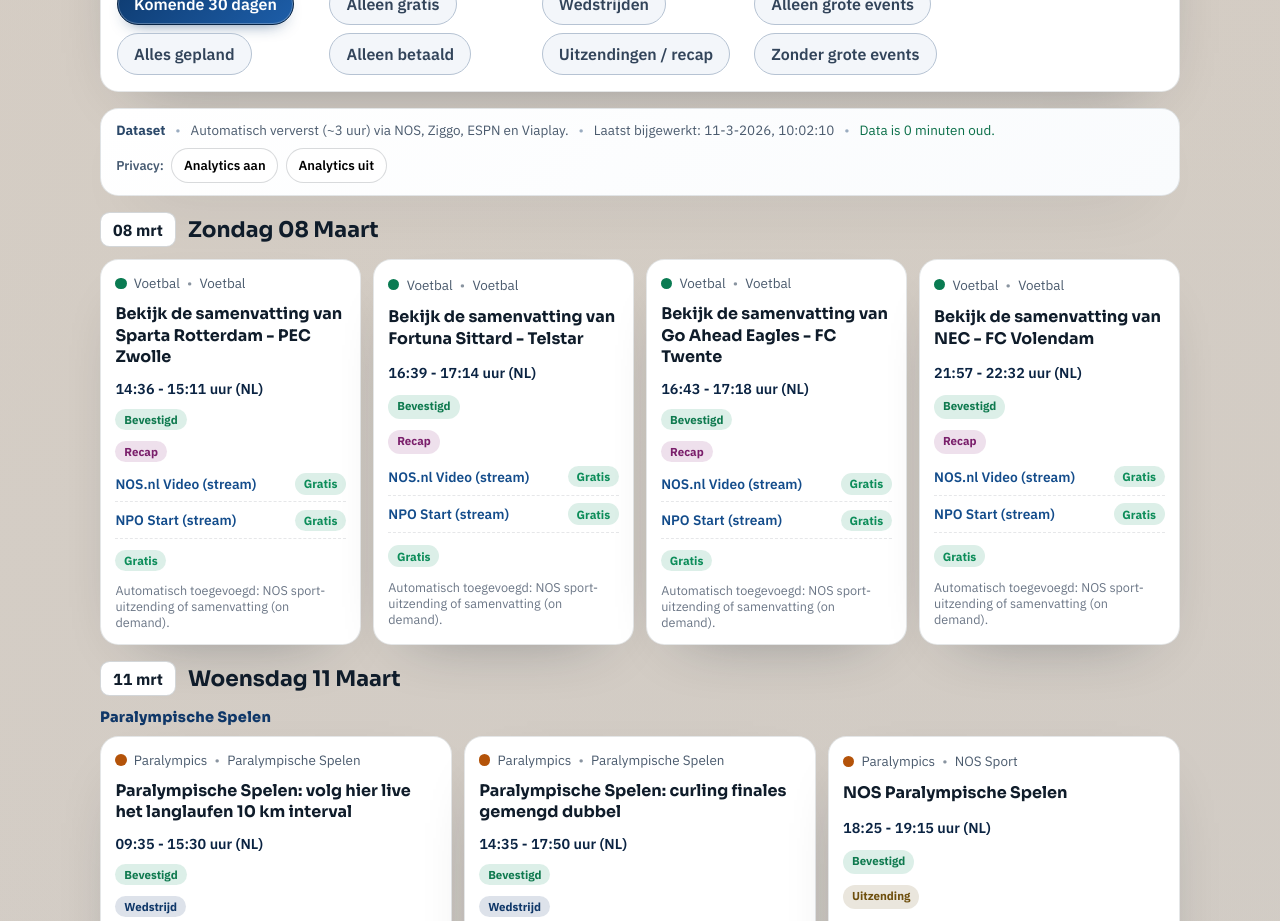
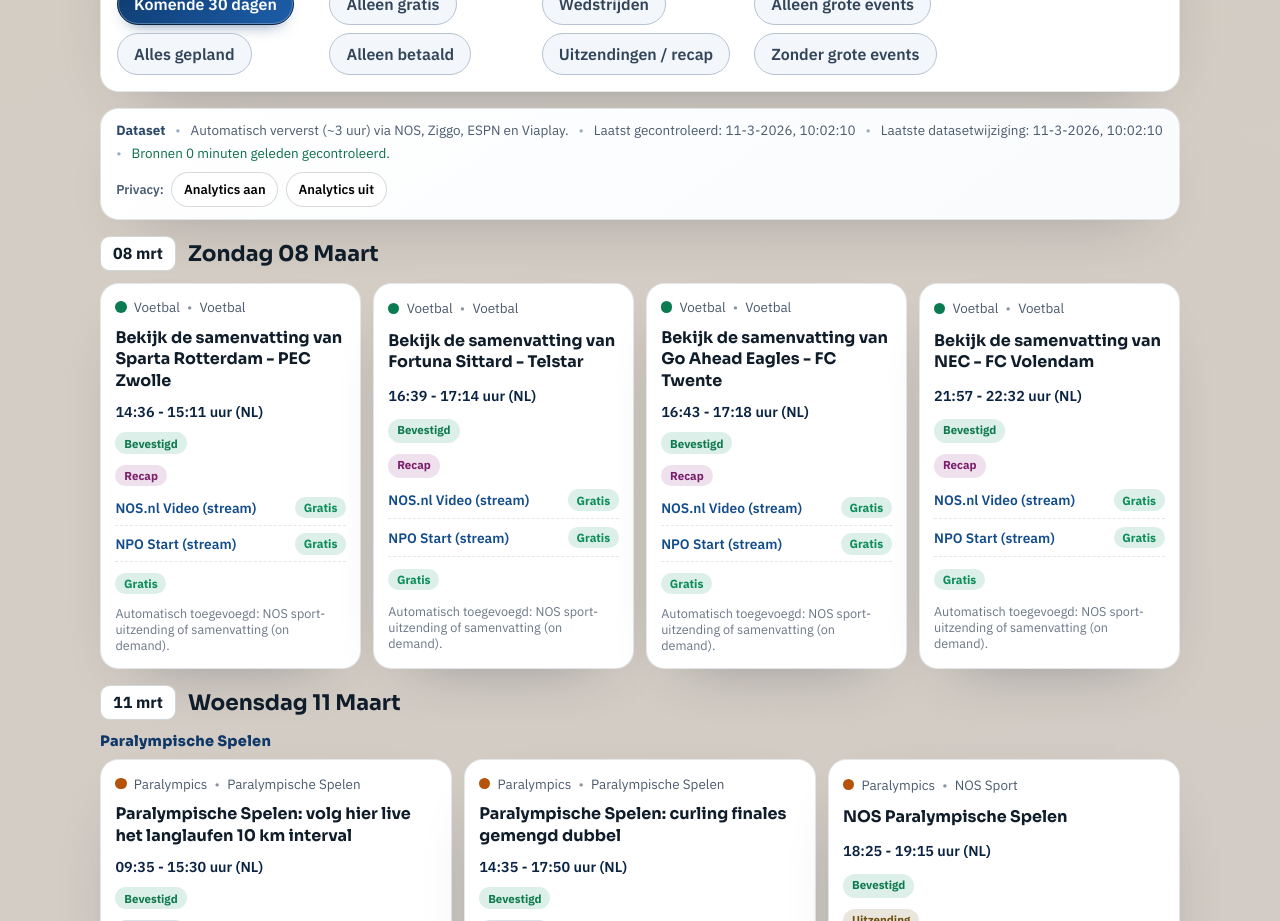
Before and after one commit to Paulmzuiderduin/sportkijken, a React (Vite) app: page / in a window 1280 px wide. Shown: the part 1460-2381 px from the top of the page. Built offline with nearby package versions, Linux system fonts and the light colour scheme; no server answers.

Commit message:
fix(data-status): show last refresh check time to avoid stale-age confusion

```diff
--- a/src/App.jsx
+++ b/src/App.jsx
@@ -71,6 +71,7 @@ const SOURCE_EVENTS = Array.isArray(scheduleDataset.events) ? scheduleDataset.ev
 const CONSENT_STORAGE_KEY = 'sportkijken-consent-v1';
 const CONTACT_EMAIL = 'info@paulzuiderduin.com';
 const GMAIL_COMPOSE_URL = `https://mail.google.com/mail/?view=cm&fs=1&to=${encodeURIComponent(CONTACT_EMAIL)}`;
+const REFRESH_STATUS_URL = 'https://api.github.com/repos/Paulmzuiderduin/sportkijken/actions/workflows/update-data.yml/runs?per_page=1';
 
 function formatSportLabel(id) {
   return id
@@ -395,6 +396,7 @@ function App() {
   const [providersExpanded, setProvidersExpanded] = useState(false);
   const [consentState, setConsentState] = useState(loadConsentState);
   const [emailCopied, setEmailCopied] = useState(false);
+  const [lastRefreshCheckAt, setLastRefreshCheckAt] = useState(null);
 
   const events = useMemo(() => {
     return [...SOURCE_EVENTS]
@@ -423,6 +425,40 @@ function App() {
       return undefined;
     }
 
+    let cancelled = false;
+
+    const fetchRefreshStatus = async () => {
+      try {
+        const response = await fetch(REFRESH_STATUS_URL, { cache: 'no-store' });
+        if (!response.ok) {
+          return;
+        }
+
+        const payload = await response.json();
+        const latestRun = Array.isArray(payload?.workflow_runs) ? payload.workflow_runs[0] : null;
+        const checkedAt = latestRun?.updated_at || latestRun?.run_started_at || null;
+
+        if (!cancelled && checkedAt) {
+          setLastRefreshCheckAt(checkedAt);
+        }
+      } catch (error) {
+        // Ignore network issues and keep the dataset fallback timestamp.
+      }
+    };
+
+    fetchRefreshStatus();
+    const intervalId = window.setInterval(fetchRefreshStatus, 15 * 60 * 1000);
+    return () => {
+      cancelled = true;
+      window.clearInterval(intervalId);
+    };
+  }, []);
+
+  useEffect(() => {
+    if (typeof window === 'undefined') {
+      return undefined;
+    }
+
     const syncConsent = (event) => {
       const detailState = event?.detail?.state;
       if (detailState === 'granted' || detailState === 'denied' || detailState === 'unknown') {
@@ -437,34 +473,48 @@ function App() {
   }, []);
 
   const datasetStatus = useMemo(() => {
+    const referenceAt = lastRefreshCheckAt || scheduleDataset.generatedAt || 0;
+    const referenceDate = new Date(referenceAt);
+    const referenceMs = referenceDate.getTime();
     const generatedAt = new Date(scheduleDataset.generatedAt || 0);
     const generatedMs = generatedAt.getTime();
-    if (!Number.isFinite(generatedMs) || generatedMs <= 0) {
+    if (!Number.isFinite(referenceMs) || referenceMs <= 0) {
       return {
         level: 'warning',
         message: 'Kon geen geldige update-tijd bepalen.'
       };
     }
 
-    const ageMinutes = Math.max(0, Math.round((Date.now() - generatedMs) / 60000));
-    if (ageMinutes > 180) {
+    const ageMinutes = Math.max(0, Math.round((Date.now() - referenceMs) / 60000));
+    if (ageMinutes > 240) {
       return {
         level: 'warning',
-        message: `Data is ${Math.round(ageMinutes / 60)} uur oud. Controleer zenderinformatie extra goed.`
+        message: `Bronnen zijn ${Math.round(ageMinutes / 60)} uur geleden gecontroleerd. Controleer zenderinformatie extra goed.`
       };
     }
-    if (ageMinutes > 90) {
+    if (ageMinutes > 120) {
       return {
         level: 'notice',
-        message: `Data is ${ageMinutes} minuten oud. Nieuwe wijzigingen kunnen nog binnenkomen.`
+        message: `Bronnen zijn ${ageMinutes} minuten geleden gecontroleerd.`
+      };
+    }
+
+    const datasetAgeMinutes = Number.isFinite(generatedMs) && generatedMs > 0
+      ? Math.max(0, Math.round((Date.now() - generatedMs) / 60000))
+      : null;
+
+    if (datasetAgeMinutes !== null && lastRefreshCheckAt && datasetAgeMinutes > 180) {
+      return {
+        level: 'ok',
+        message: `Bronnen recent gecontroleerd; geen nieuwe datasetwijziging in ${Math.round(datasetAgeMinutes / 60)} uur.`
       };
     }
 
     return {
       level: 'ok',
-      message: `Data is ${ageMinutes} minuten oud.`
+      message: `Bronnen ${ageMinutes} minuten geleden gecontroleerd.`
     };
-  }, []);
+  }, [lastRefreshCheckAt]);
 
   const filteredEvents = useMemo(() => {
     const now = new Date();
@@ -1171,7 +1221,12 @@ function App() {
                 ? 'Handmatige demo-dataset.'
                 : 'Automatisch ververst (~3 uur) via NOS, Ziggo, ESPN en Viaplay.'}
             </span>
-            <span>Laatst bijgewerkt: {new Date(scheduleDataset.generatedAt).toLocaleString('nl-NL', { timeZone: 'Europe/Amsterdam' })}</span>
+            <span>
+              Laatst gecontroleerd: {new Date(lastRefreshCheckAt || scheduleDataset.generatedAt).toLocaleString('nl-NL', { timeZone: 'Europe/Amsterdam' })}
+            </span>
+            <span>
+              Laatste datasetwijziging: {new Date(scheduleDataset.generatedAt).toLocaleString('nl-NL', { timeZone: 'Europe/Amsterdam' })}
+            </span>
             <span className={`dataset-status ${datasetStatus.level}`}>{datasetStatus.message}</span>
           </div>
           <div className="notice-actions">
```
